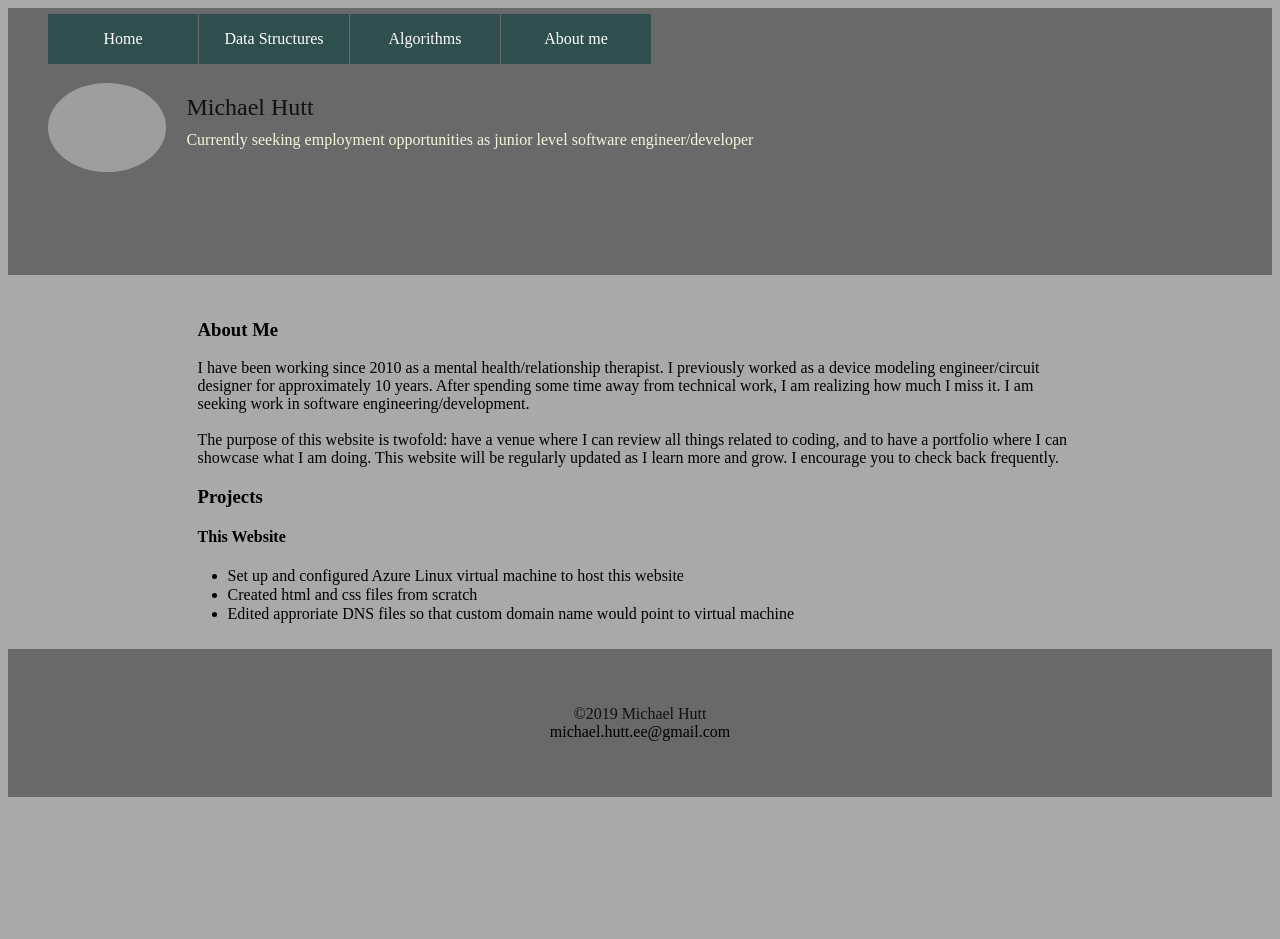
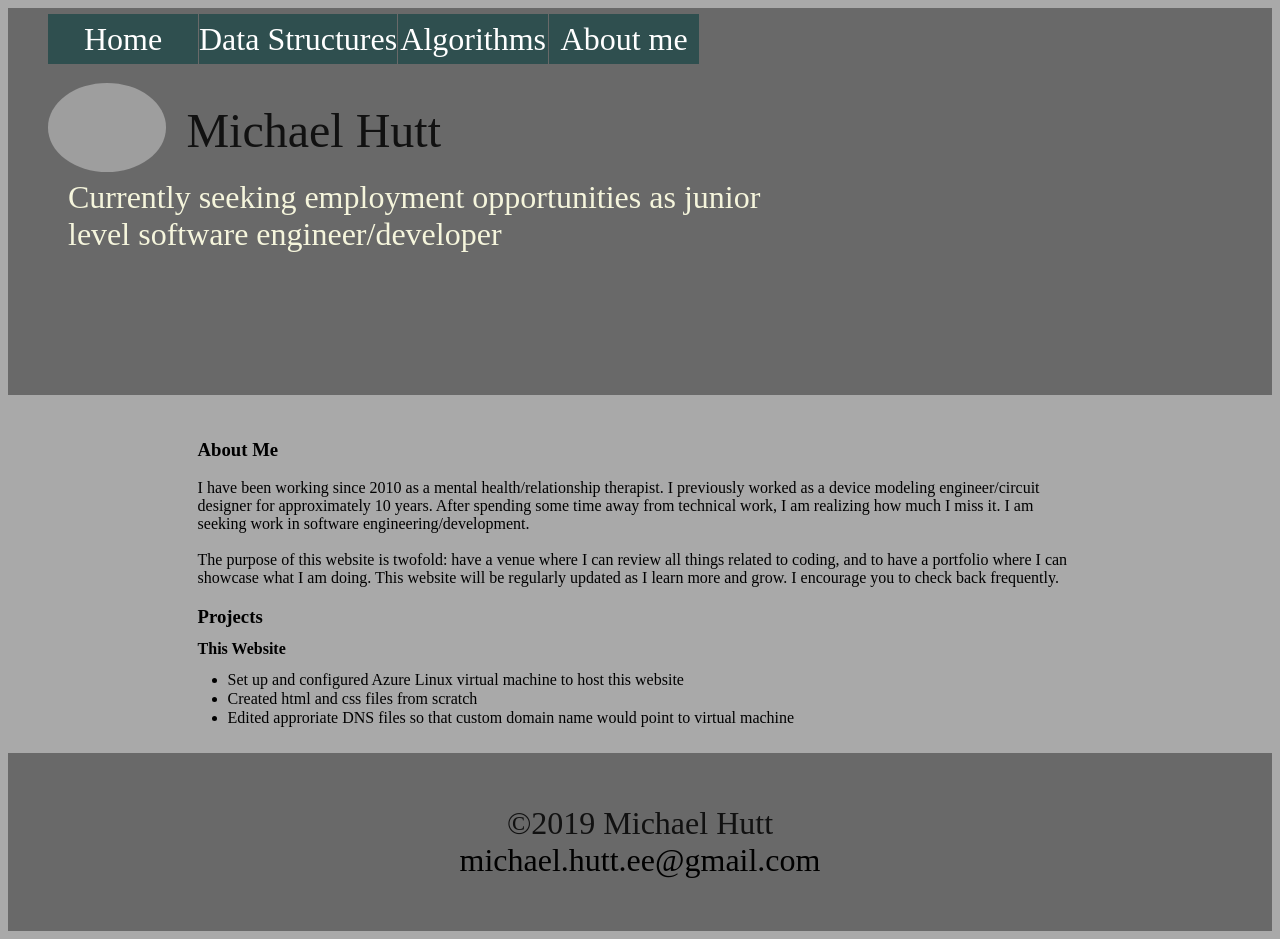
Before and after one commit to huttm1/michaelhutt, a plain HTML site: page index.html in a window 1280 px wide. Before the commit the page ends 805 px from the top, so only its background shows below. Drawn offline with Linux system fonts and the light colour scheme; grey boxes are pictures that could not be loaded.

Commit message:
Add files via upload

```diff
--- a/css/mysheet.css
+++ b/css/mysheet.css
@@ -8,7 +8,7 @@ body {
 	font-size: 100%
 }
 .footer{
-	padding: 40px;
+	padding: 20px;
 	background-color: #696969; /* dimgrey */
 	color: #111;
 	font-size:100%
@@ -203,4 +203,19 @@ input[type=checkbox]:checked ~#menu{
 	.show-menu{
 		display: none;
 	}
+	li a{
+		font-size:2rem;
+	}
+	#footerfont{
+		font-size: 2rem;
+	}
+	#blurbfont{
+		font-size: 2rem;
+	}
+	#namefont{
+		font-size: 3rem;
+	}
+	#headinglinespace{
+		line-height:0;
+	}
 }
```
